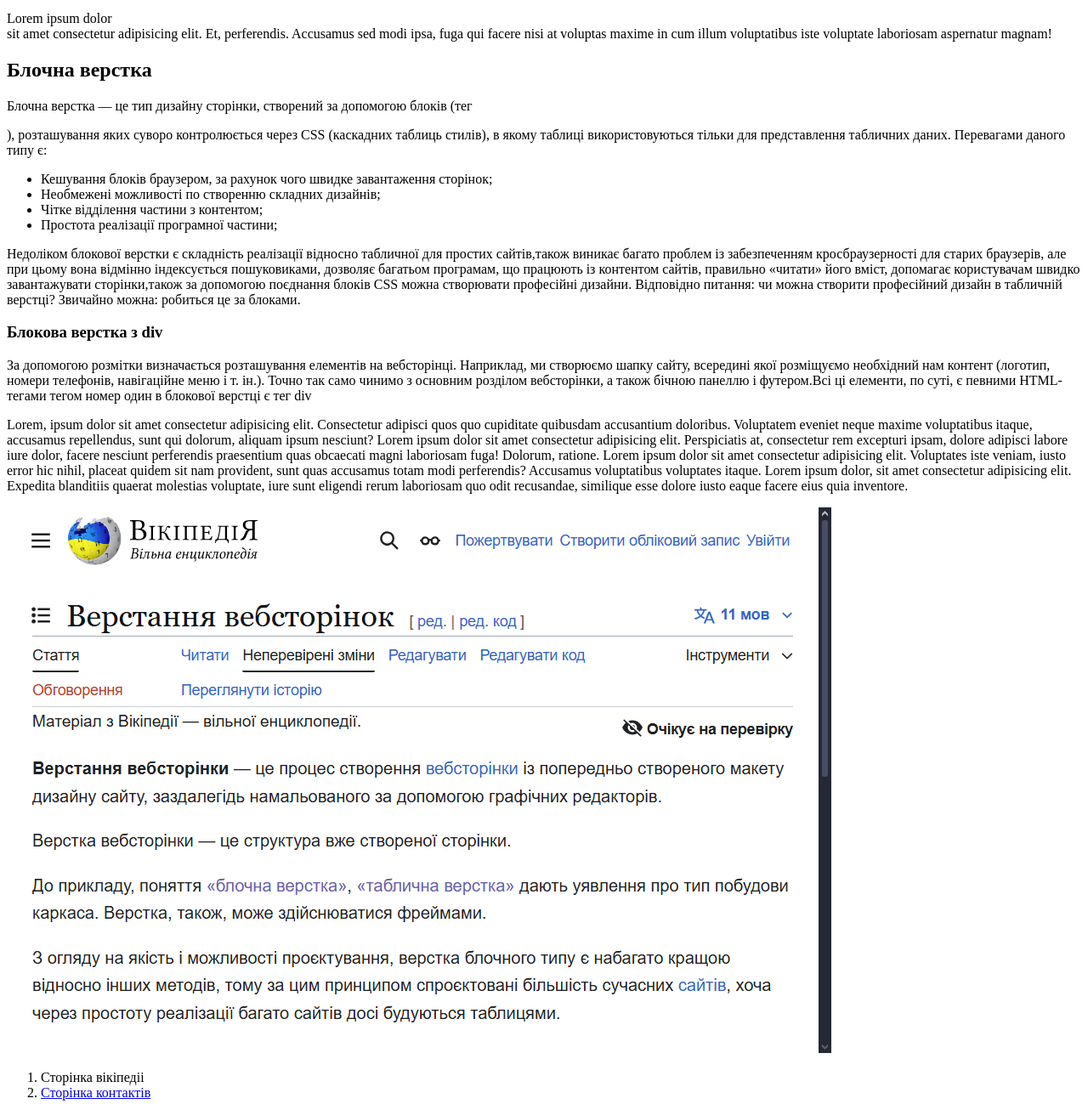
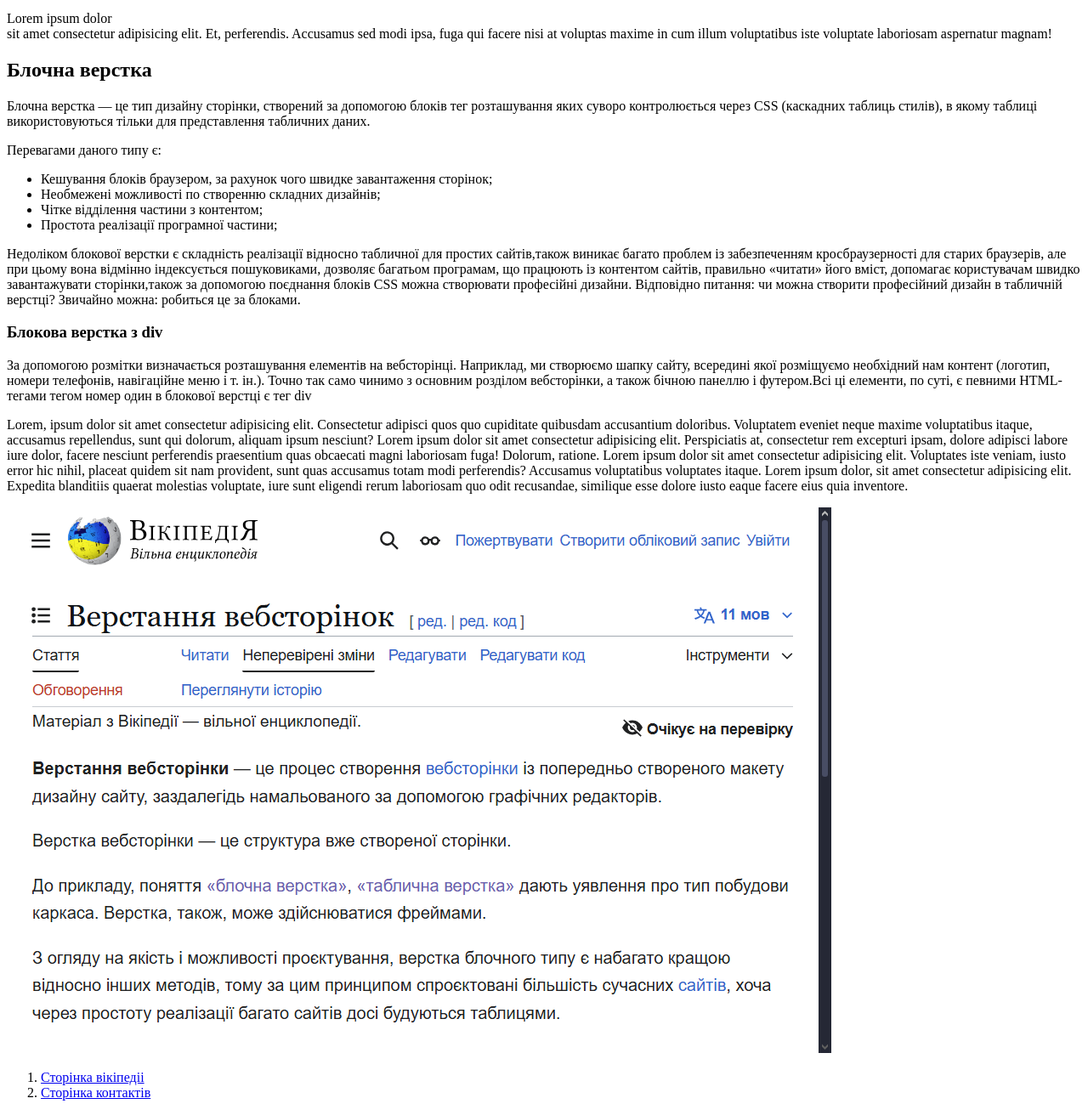
Before and after one commit to Anatolii19811/Homeworks, a plain HTML site: page homework2/index.html in a window 1280 px wide. Shown: the part 205-1504 px from the top of the page at 85% size. Drawn offline with Linux system fonts and the light colour scheme.

Commit message:
Add files via upload

```diff
--- a/homework2/index.html
+++ b/homework2/index.html
@@ -1,5 +1,5 @@
 <!DOCTYPE html>
-<html lang="en">
+<html lang="zxx">
 <head>
     <meta charset="UTF-8">
     <meta name="viewport" content="width=device-width, initial-scale=1.0">
@@ -22,9 +22,9 @@
 
 <h2>Блочна верстка</h2>
 
-<p>Блочна верстка — це тип дизайну сторінки, створений за допомогою блоків (тег <div>), розташування яких суворо контролюється через CSS (каскадних таблиць стилів), в якому таблиці використовуються тільки для представлення табличних даних.
+<p>Блочна верстка — це тип дизайну сторінки, створений за допомогою блоків тег  розташування яких суворо контролюється через CSS (каскадних таблиць стилів), в якому таблиці використовуються тільки для представлення табличних даних.
 
-Перевагами даного типу є:</p>
+<p>Перевагами даного типу є:</p>
 
 <ul>
     <li>Кешування блоків браузером, за рахунок чого швидке завантаження сторінок;</li>
@@ -44,9 +44,11 @@
     Lorem ipsum dolor, sit amet consectetur adipisicing elit. Expedita blanditiis quaerat molestias voluptate, iure sunt eligendi rerum laboriosam quo odit recusandae, similique esse dolore iusto eaque facere eius quia inventore.
 </p>
 
-<img src="img/Opera Знімок_2025-09-17_115317_uk.wikipedia.org.png" alt="Знімок зі сторінки вікіпедіі">
-<ol><li><a thref="https://uk.wikipedia.org/wiki/%D0%92%D0%B5%D1%80%D1%81%D1%82%D0%B0%D0%BD%D0%BD%D1%8F_%D0%B2%D0%B5%D0%B1%D1%81%D1%82%D0%BE%D1%80%D1%96%D0%BD%D0%BE%D0%BA">Сторінка вікіпедіі</a>
-</li><li>
+<img src="img/foto1.png" alt="Знімок зі сторінки вікіпедіі">
+
+<ol><li><a href="https://uk.wikipedia.org/wiki/%D0%92%D0%B5%D1%80%D1%81%D1%82%D0%B0%D0%BD%D0%BD%D1%8F_%D0%B2%D0%B5%D0%B1%D1%81%D1%82%D0%BE%D1%80%D1%96%D0%BD%D0%BE%D0%BA">Сторінка вікіпедіі</a>
+</li>
+<li>
 <a href="contakts.html">Сторінка контактів</a></li></ol>
 
 <a target="_blank" href="https://google.com">Сайт Google в новій вкладці</a>
@@ -163,7 +165,5 @@
     </p>
     <a href="#top" class="link-to-top">Наверх</a>
 </main>
-
-
 </body>
 </html>
```
Also changed, not shown: homework2/img/foto1.png (added).
